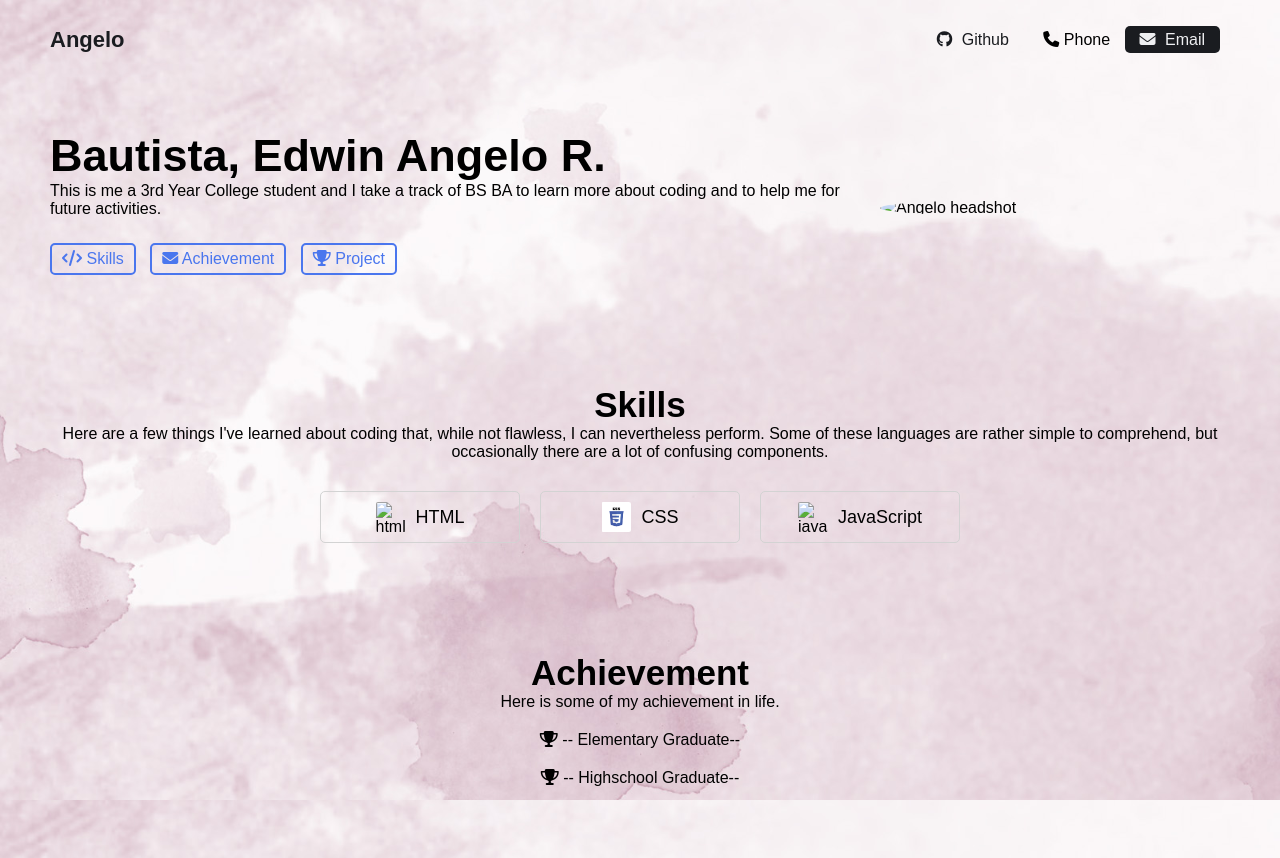
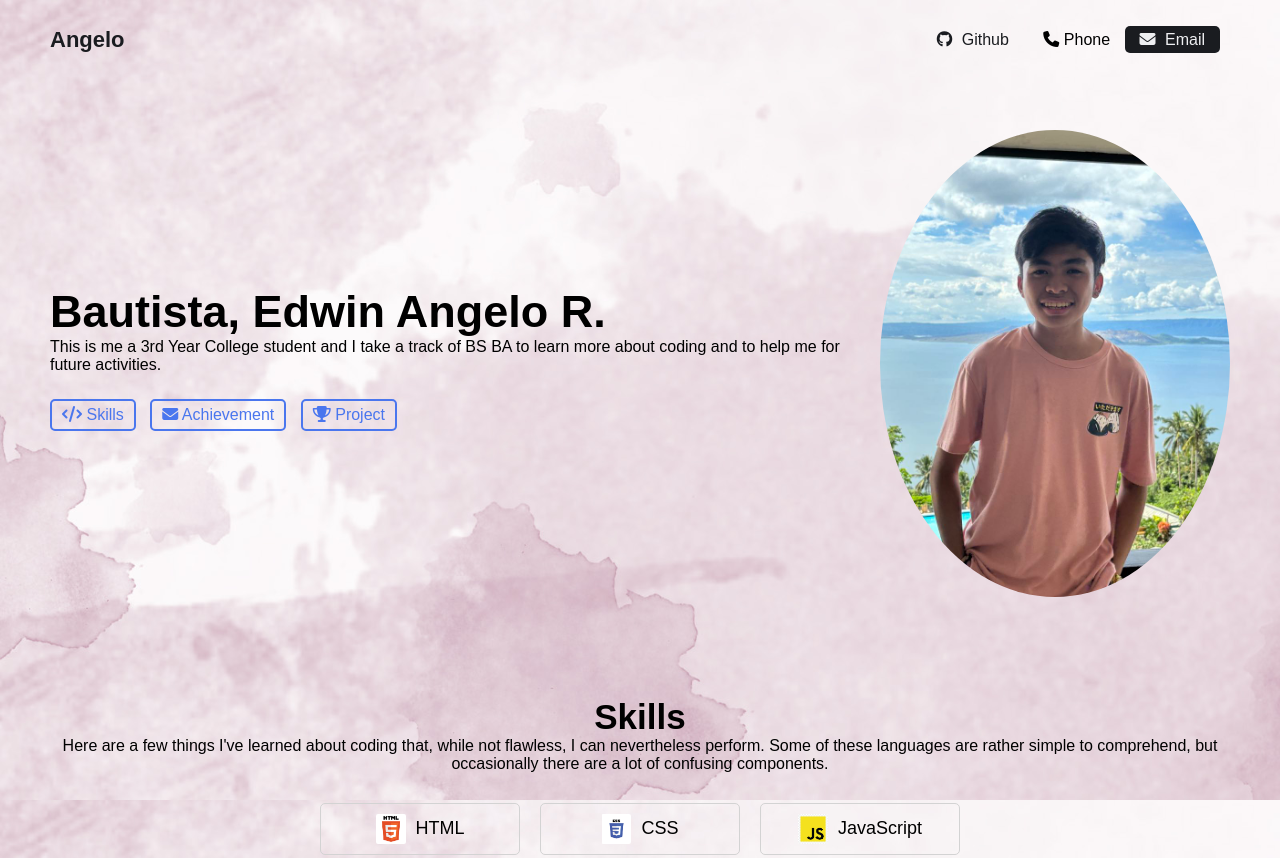
Before and after one commit to eangelobautista/Portfolio, a plain HTML site: page index.html in a window 1280 px wide. Shown: the top 858 px of the page. Drawn offline with Linux system fonts and the light colour scheme; files whose address does not match are found by name; a web font is replaced by a local one.

Commit message:
Update index.html

```diff
--- a/index.html
+++ b/index.html
@@ -64,7 +64,7 @@
             </div>
 
             <div class="headshot">
-                <img src="pic/pic 2.webp" alt="Angelo headshot">
+                <img src="pic 2.webp" alt="Angelo headshot">
             </div>
 
         </section>
@@ -78,7 +78,7 @@
 
             <div class="cells">
                 <div class="cell">
-                    <img src="pic/html.png" alt="html pic">
+                    <img src="html.png" alt="html pic">
                     <span>HTML</span>
                 </div>
 
@@ -88,7 +88,7 @@
                  </div>
 
                  <div class="cell">
-                    <img src="pic/js.png" alt="javascript pic">
+                    <img src="js.png" alt="javascript pic">
                     <span>JavaScript</span>
                  </div>
             </div>
```
